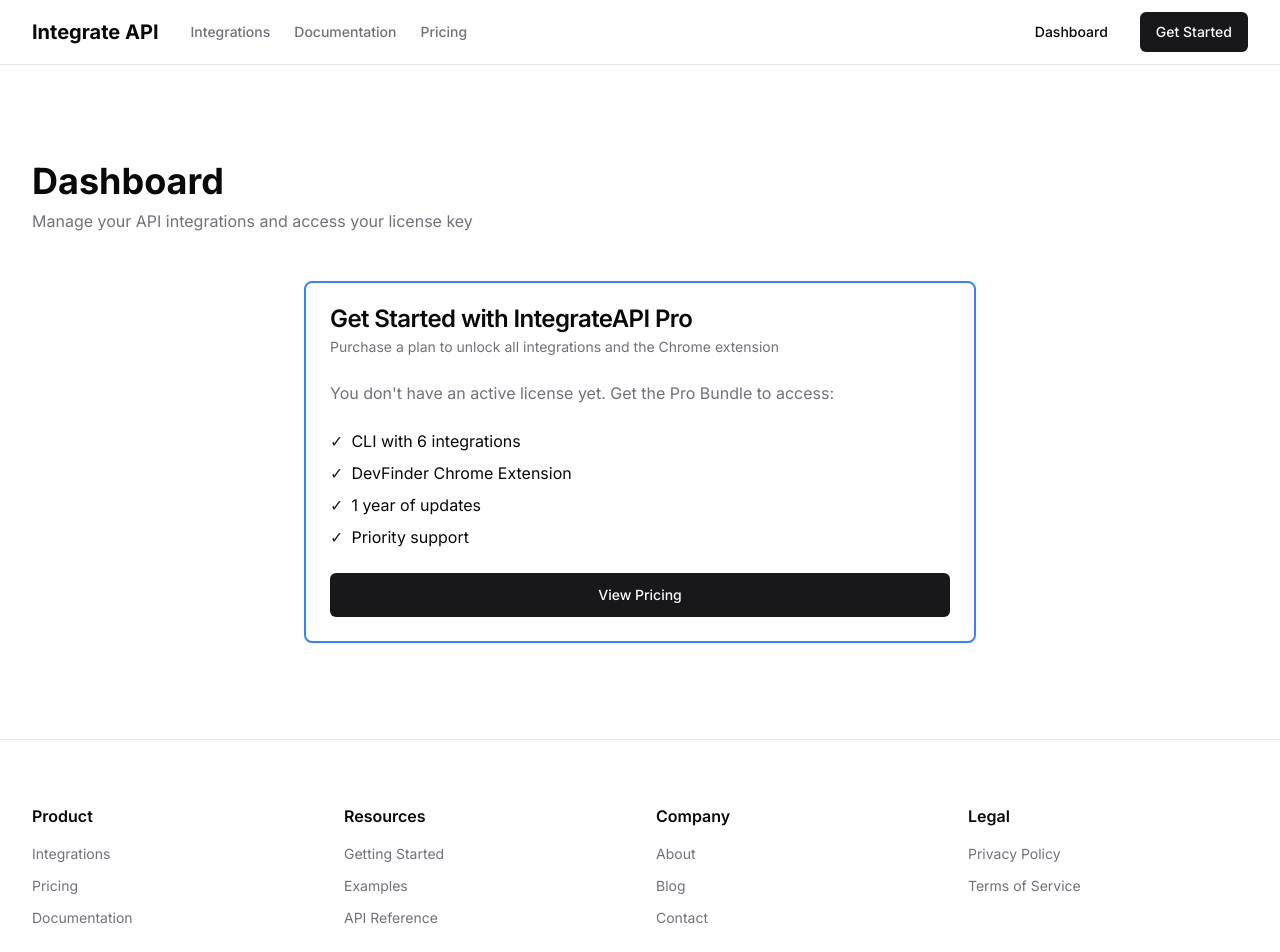
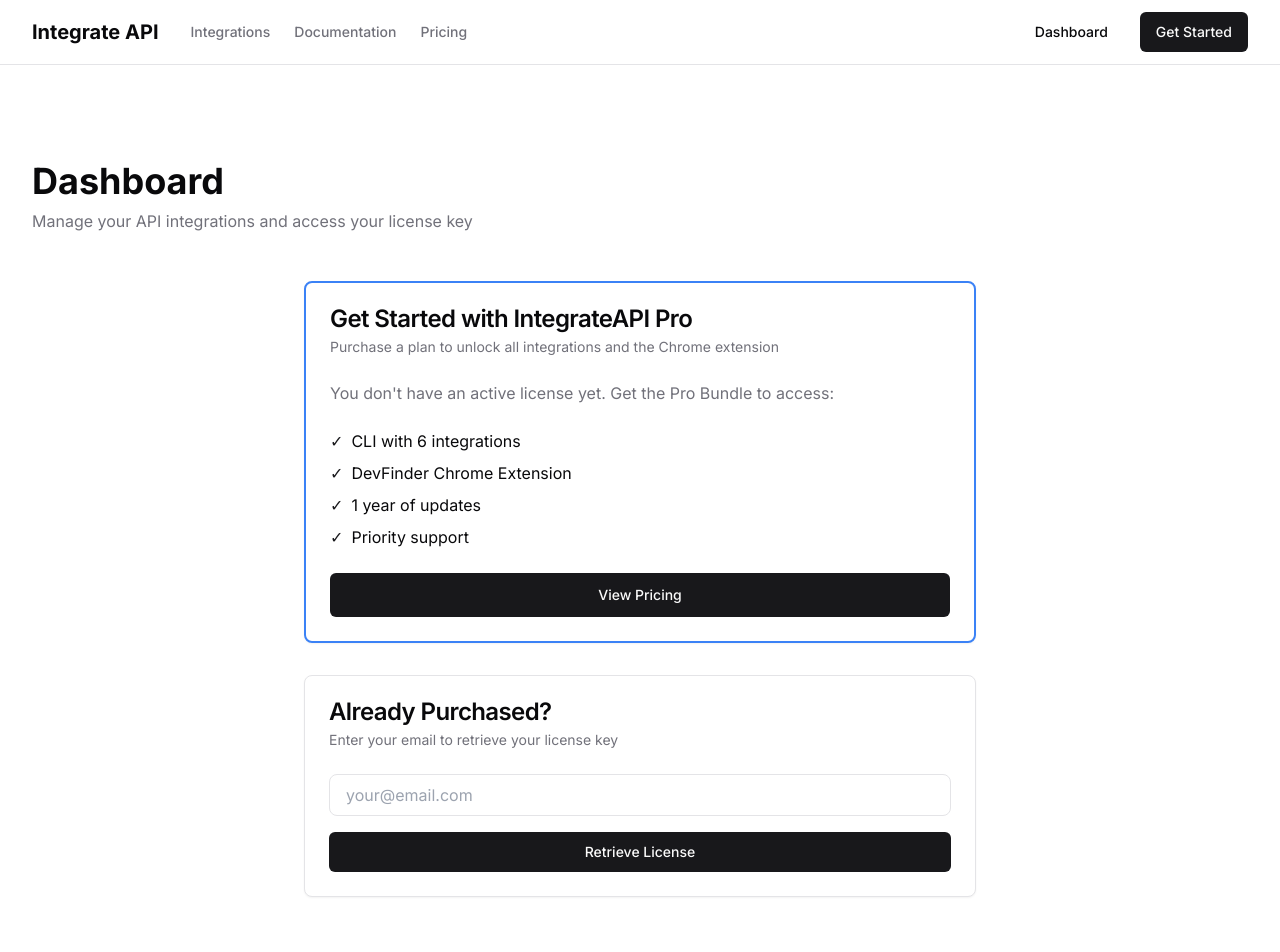
Before and after one commit to Reliathedisco/api_integration_CLI, a Next.js app: page /dashboard in a window 1280 px wide. Shown: the top 952 px of the page. Built offline with nearby package versions, Linux system fonts and the light colour scheme.

Commit message:
Add license retrieval by email and localStorage persistence

```diff
--- /dev/null
+++ b/app/api/get-license-by-email/route.ts
@@ -0,0 +1,56 @@
+import { NextRequest, NextResponse } from 'next/server';
+import { sql } from '@/lib/neon/client';
+
+export const runtime = 'edge';
+export const dynamic = 'force-dynamic';
+
+/**
+ * Get license key by email
+ * Allows customers to retrieve their license anytime
+ */
+export async function POST(request: NextRequest) {
+  try {
+    const { email } = await request.json();
+
+    if (!email) {
+      return NextResponse.json(
+        { error: 'Email required' },
+        { status: 400 }
+      );
+    }
+
+    // Find license by user email
+    const licenses = await sql`
+      SELECT
+        l.key,
+        l.status,
+        l.plan_type,
+        l.created_at,
+        u.email
+      FROM license_keys l
+      JOIN users u ON u.id = l.user_id
+      WHERE u.email = ${email.toLowerCase()}
+        AND l.status = 'active'
+      ORDER BY l.created_at DESC
+      LIMIT 1
+    `;
+
+    if (licenses.length === 0) {
+      return NextResponse.json(
+        { error: 'No active license found for this email' },
+        { status: 404 }
+      );
+    }
+
+    return NextResponse.json({
+      license: licenses[0]
+    });
+
+  } catch (error) {
+    console.error('Get license by email error:', error);
+    return NextResponse.json(
+      { error: 'Failed to fetch license' },
+      { status: 500 }
+    );
+  }
+}
--- a/app/dashboard/dashboard-content.tsx
+++ b/app/dashboard/dashboard-content.tsx
@@ -16,25 +16,37 @@
 
   useEffect(() => {
     async function fetchLicense() {
-      if (!sessionId) {
+      // First check localStorage for saved license
+      const savedLicense = localStorage.getItem('integrateapi_license');
+      if (savedLicense) {
+        try {
+          setLicense(JSON.parse(savedLicense));
           setLoading(false);
           return;
+        } catch (e) {
+          localStorage.removeItem('integrateapi_license');
+        }
       }
 
+      // If we have a session_id from Stripe, fetch license
+      if (sessionId) {
         try {
           const res = await fetch(`/api/get-license?session_id=${sessionId}`);
           const data = await res.json();
 
           if (data.license) {
             setLicense(data.license);
+            // Save to localStorage for future visits
+            localStorage.setItem('integrateapi_license', JSON.stringify(data.license));
           } else {
             setError(data.error || 'License not found');
           }
         } catch (err) {
           setError('Failed to fetch license');
-      } finally {
+        }
+      }
+
       setLoading(false);
-      }
     }
 
     fetchLicense();
@@ -55,7 +67,7 @@
 
   if (!hasLicense) {
     return (
-      <div className="max-w-2xl mx-auto">
+      <div className="max-w-2xl mx-auto space-y-8">
         <Card className="border-2 border-blue-500">
           <CardHeader>
             <CardTitle>Get Started with IntegrateAPI Pro</CardTitle>
@@ -88,6 +100,57 @@
             <Button className="w-full" size="lg" asChild>
               <a href="/pricing">View Pricing</a>
             </Button>
+          </CardContent>
+        </Card>
+
+        {/* Email Retrieval Form */}
+        <Card>
+          <CardHeader>
+            <CardTitle>Already Purchased?</CardTitle>
+            <CardDescription>
+              Enter your email to retrieve your license key
+            </CardDescription>
+          </CardHeader>
+          <CardContent>
+            <form onSubmit={async (e) => {
+              e.preventDefault();
+              const formData = new FormData(e.currentTarget);
+              const email = formData.get('email') as string;
+
+              setLoading(true);
+              try {
+                const res = await fetch('/api/get-license-by-email', {
+                  method: 'POST',
+                  headers: { 'Content-Type': 'application/json' },
+                  body: JSON.stringify({ email }),
+                });
+
+                const data = await res.json();
+
+                if (data.license) {
+                  setLicense(data.license);
+                  localStorage.setItem('integrateapi_license', JSON.stringify(data.license));
+                  setError('');
+                } else {
+                  setError(data.error || 'No license found for this email');
+                }
+              } catch (err) {
+                setError('Failed to retrieve license');
+              } finally {
+                setLoading(false);
+              }
+            }} className="space-y-4">
+              <input
+                type="email"
+                name="email"
+                placeholder="your@email.com"
+                className="w-full px-4 py-2 border rounded-lg"
+                required
+              />
+              <Button type="submit" className="w-full" disabled={loading}>
+                {loading ? 'Searching...' : 'Retrieve License'}
+              </Button>
+            </form>
           </CardContent>
         </Card>
       </div>
```
Lines whose indentation alone changed are shown as unchanged.
